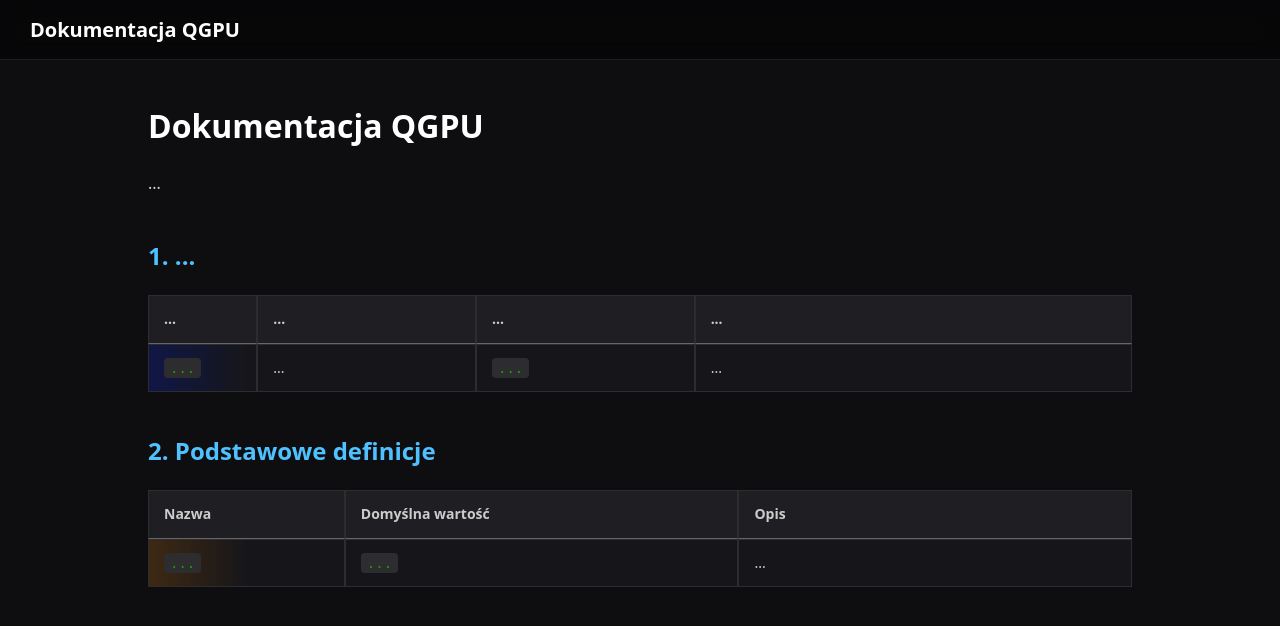
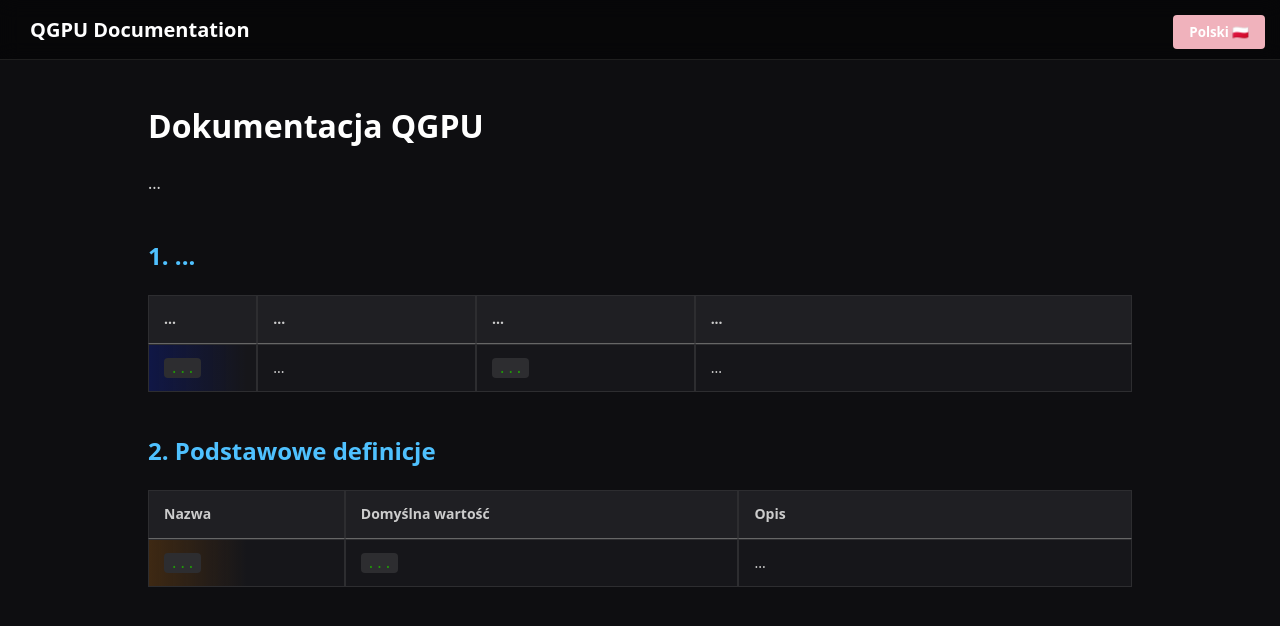
Before and after one commit to Qunerum/QGPU, a plain HTML site: page docs/index.html in a window 1280 px wide. Drawn offline with Linux system fonts and the light colour scheme.

Commit message:
update 2026-07-30 03:18

```diff
--- a/docs/index.html
+++ b/docs/index.html
@@ -2,12 +2,16 @@
 <html lang="pl">
 <head>
 	<meta charset="UTF-8">
-    <title>Dokumentacja QGPU</title>
+	<title>QGPU</title>
 	<link rel="stylesheet" href="style.css">
 </head>
 <body>
 	<header class="topbar">
-        <div class="logo">Dokumentacja QGPU</div>
+		<div class="lang-en logo">QGPU Documentation</div> <div class="lang-pl logo">Dokumentacja QGPU</div>
+		<button class="lang-switcher" onclick="toggleLanguage()">
+			<span class="lang-pl">English 🇬🇧</span>
+			<span class="lang-en">Polski 🇵🇱</span>
+		</button>
 	</header>
 
 	<div class="layout">
@@ -53,5 +57,16 @@
 			</table>
 		</main>
 	</div>
+
+	<script>
+		const savedLang = localStorage.getItem('qgpu_lang') || 'en';
+		document.body.setAttribute('data-lang', savedLang);
+		function toggleLanguage() {
+			const currentLang = document.body.getAttribute('data-lang');
+			const newLang = currentLang === 'pl' ? 'en' : 'pl';
+			document.body.setAttribute('data-lang', newLang);
+			localStorage.setItem('qgpu_lang', newLang);
+		}
+	</script>
 </body>
 </html>
--- a/docs/style.css
+++ b/docs/style.css
@@ -9,6 +9,26 @@ body {
 	background: #0e0e11;
 	color: #d4d4d4;
 	line-height: 1.6;
+}
+
+body:not([data-lang="en"]) .lang-en { display: none; }
+body:not([data-lang="pl"]) .lang-pl { display: none; }
+.lang-switcher {
+	position: fixed;
+	top: 15px;
+	right: 15px;
+	padding: 8px 16px;
+	background: #f0b2bc;
+	color: white;
+	border: none;
+	border-radius: 4px;
+	cursor: pointer;
+	font-weight: bold;
+	z-index: 1000;
+	transition: 0.3s;
+}
+.lang-switcher:hover {
+	background: #f24bc6;
 }
 
 .topbar {
```
Lines whose indentation alone changed are shown as unchanged.
